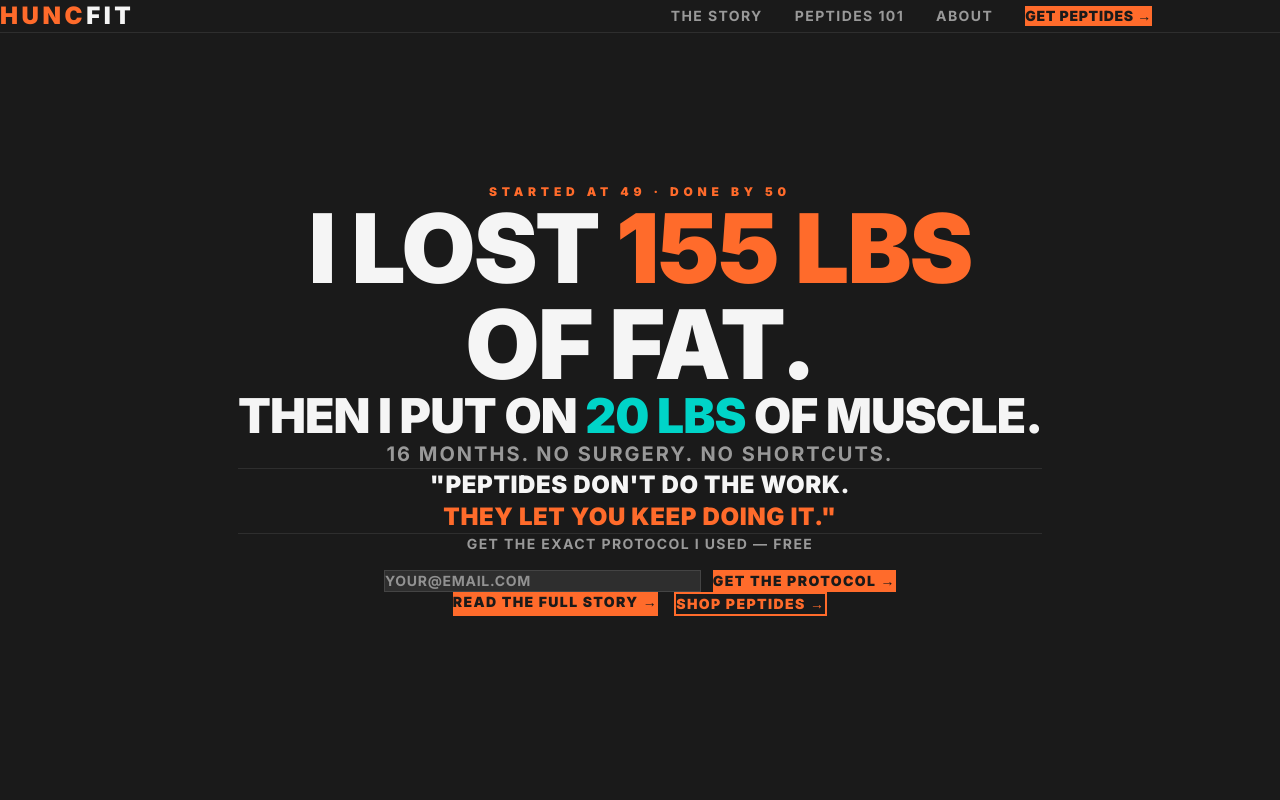
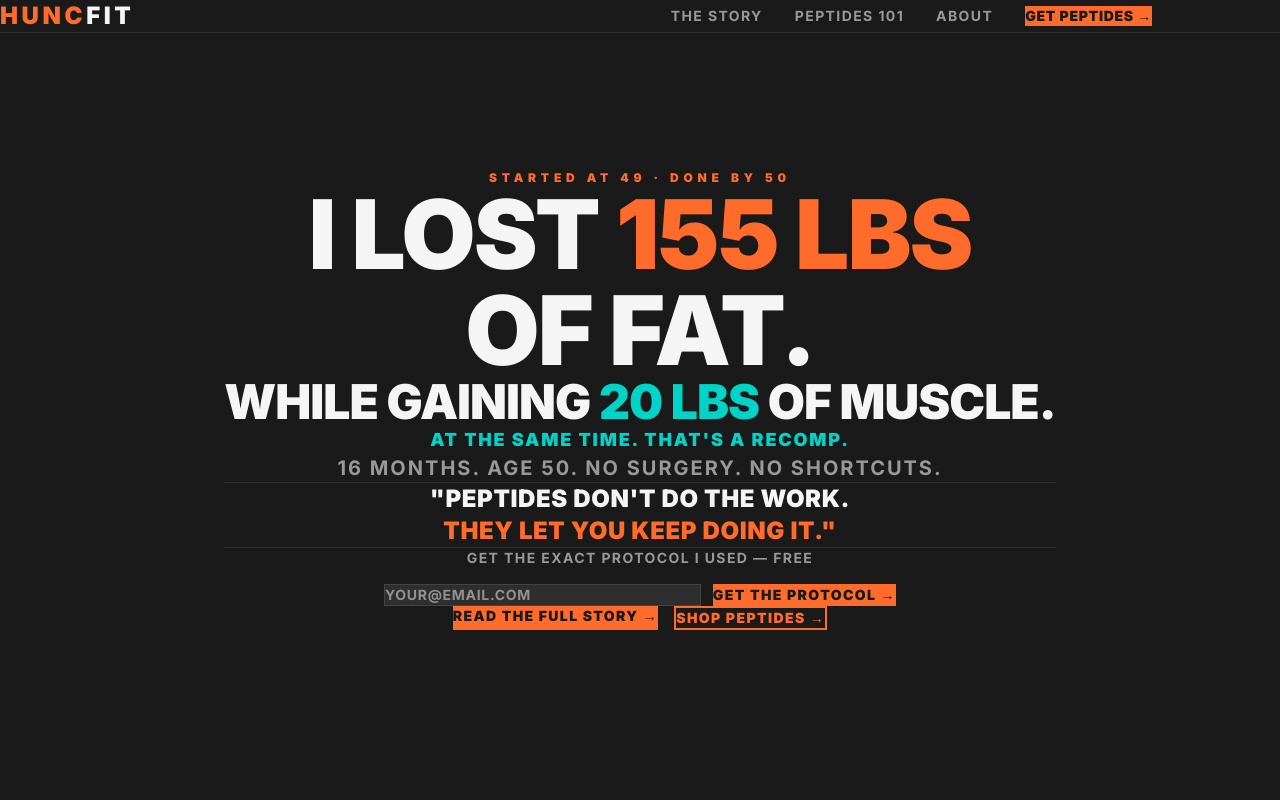
Before and after one commit to BiotechParticles/huncfit, a Next.js app: page / in a window 1280 px wide. Shown: the top 800 px of the page. Built offline with nearby package versions, Linux system fonts and the light colour scheme.

Commit message:
Fix: recomp framing — fat loss and muscle gain happened simultaneously

```diff
--- a/app/layout.tsx
+++ b/app/layout.tsx
@@ -6,7 +6,7 @@ const inter = Inter({ subsets: ["latin"] });
 
 export const metadata: Metadata = {
   title: "HUNC FIT — Built at 50. Not for Everyone.",
-  description: "Tobin Titus lost 155 lbs of fat and gained 20 lbs of muscle at age 50. Here's everything he used, and how you can do it too.",
+  description: "Tobin Titus lost 155 lbs of fat while gaining 20 lbs of muscle — at the same time — at age 50. Body recomposition is possible. Here's exactly how he did it.",
   openGraph: {
     title: "HUNC FIT — Built at 50. Not for Everyone.",
     description: "Started at 49. Done by 50. 155 lbs of fat gone. 20 lbs of muscle gained. No surgery. No shortcuts. Just work — and the tools to keep doing it.",
--- a/app/page.tsx
+++ b/app/page.tsx
@@ -27,15 +27,19 @@ export default function Home() {
             of Fat.
           </h1>
 
-          <h2 className="text-3xl md:text-5xl font-black uppercase leading-none mb-8"
+          <h2 className="text-3xl md:text-5xl font-black uppercase leading-none mb-4"
             style={{ color: "#f5f5f5", letterSpacing: "-0.02em" }}>
-            Then I Put On{" "}
+            While Gaining{" "}
             <span style={{ color: "#00d4c8" }}>20 lbs</span>{" "}
             of Muscle.
           </h2>
 
+          <p className="text-base md:text-lg font-black uppercase tracking-widest mb-2" style={{ color: "#00d4c8" }}>
+            At the same time. That's a recomp.
+          </p>
+
           <p className="text-lg md:text-xl font-bold uppercase tracking-widest mb-4" style={{ color: "#999" }}>
-            16 months. No surgery. No shortcuts.
+            16 months. Age 50. No surgery. No shortcuts.
           </p>
 
           {/* The tagline */}
--- a/app/story/page.tsx
+++ b/app/story/page.tsx
@@ -29,7 +29,9 @@ export default function Story() {
 
             <p className="text-lg leading-relaxed mb-6">
               I stopped believing that story. And over the next 16 months, I lost 155 pounds of fat
-              and gained 20 pounds of muscle. I have the DEXA scans and bloodwork to prove it.
+              <em> while simultaneously gaining 20 pounds of muscle</em>. That's called a body recomposition —
+              and most people will tell you it's impossible, especially at 50. I have the DEXA scans
+              and bloodwork to prove otherwise.
             </p>
 
             {/* Before/After inline */}
```
